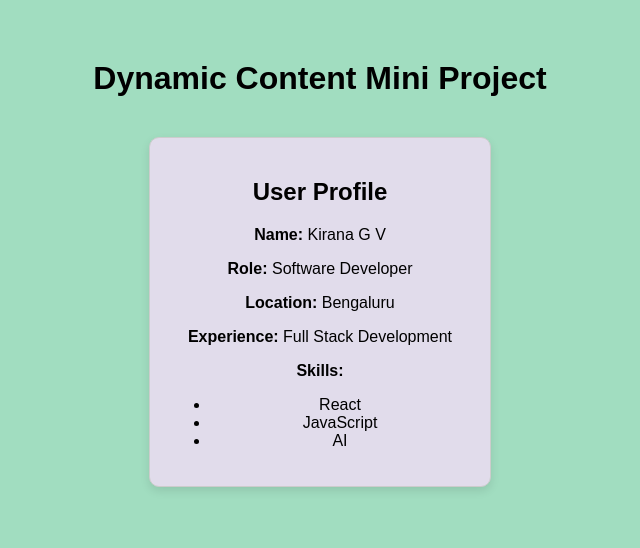
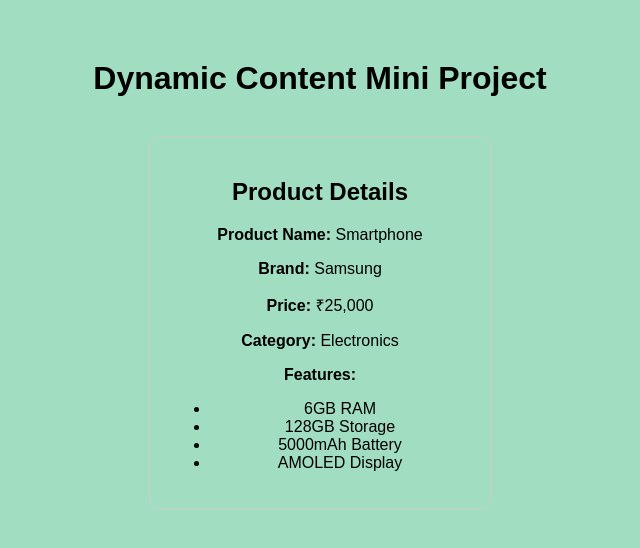
Before and after one commit to Kirangv121/VTU-Internship, a React (Vite) app in the folder Activity_Assignments_code/Activity3_Assignment3/assignment3/: page / in a window 1280 px wide. Shown: the top 548 px of the page, without its empty margins (320-960 px from the left). Built offline with nearby package versions, Linux system fonts and the light colour scheme.

Commit message:
Assignment3

```diff
--- a/Activity_Assignments_code/Activity3_Assignment3/assignment3/src/components/DynamicContent.jsx
+++ b/Activity_Assignments_code/Activity3_Assignment3/assignment3/src/components/DynamicContent.jsx
@@ -1,33 +1,33 @@
 import React, { useState } from "react";
 
-function DynamicContent() {
+function ProductContent() {
 
-  const [user] = useState({
-    name: "Kirana G V",
-    role: "Software Developer",
-    location: "Bengaluru",
-    skills: ["React", "JavaScript", "AI"],
-    experience: "Full Stack Development"
+  const [product] = useState({
+    name: "Smartphone",
+    brand: "Samsung",
+    price: "₹25,000",
+    category: "Electronics",
+    features: ["6GB RAM", "128GB Storage", "5000mAh Battery", "AMOLED Display"]
   });
 
-  const { name, role, location, skills, experience } = user;
+  const { name, brand, price, category, features } = product;
 
   return (
     <div style={{ display: "flex", justifyContent: "center", marginTop: "40px" }}>
-      <div className="card" style={{ border: "1px solid #ccc", padding: "20px", borderRadius: "10px", width: "300px" }}>
+      <div style={{ border: "1px solid #ccc", padding: "20px", borderRadius: "10px", width: "300px" }}>
 
-        <h2>User Profile</h2>
+        <h2>Product Details</h2>
 
-        <p><b>Name:</b> {name}</p>
-        <p><b>Role:</b> {role}</p>
-        <p><b>Location:</b> {location}</p>
-        <p><b>Experience:</b> {experience}</p>
+        <p><b>Product Name:</b> {name}</p>
+        <p><b>Brand:</b> {brand}</p>
+        <p><b>Price:</b> {price}</p>
+        <p><b>Category:</b> {category}</p>
 
         <div>
-          <b>Skills:</b>
+          <b>Features:</b>
           <ul>
-            {skills.map((skill, index) => (
-              <li key={index}>{skill}</li>
+            {features.map((feature, index) => (
+              <li key={index}>{feature}</li>
             ))}
           </ul>
         </div>
@@ -37,4 +37,4 @@
   );
 }
 
-export default DynamicContent;
+export default ProductContent;
```
